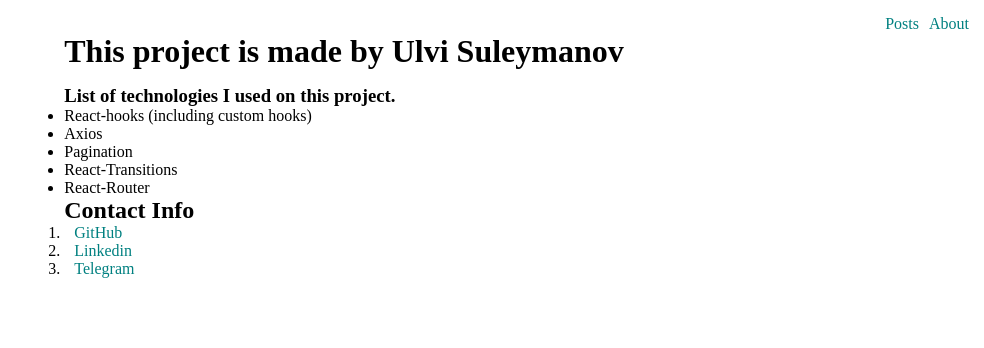
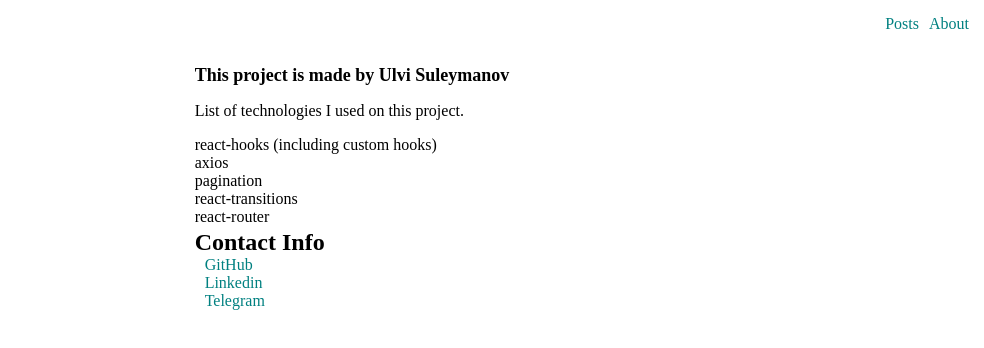
Before and after one commit to UlviSuleymanov/toodaloo, a React (Create React App) app: page /about in a window 1280 px wide. Shown: the top 348 px of the page, without its empty margins (296-1280 px from the left). Built offline with nearby package versions, Linux system fonts and the light colour scheme.

Commit message:
Polished and updated to date.

```diff
--- a/public/index.html
+++ b/public/index.html
@@ -3,6 +3,12 @@
   <head>
     <meta charset="utf-8" />
     <meta name="viewport" content="width=device-width, initial-scale=1" />
+    <link rel="preconnect" href="https://fonts.googleapis.com" />
+    <link rel="preconnect" href="https://fonts.gstatic.com" crossorigin />
+    <link
+      href="https://fonts.googleapis.com/css2?family=Poppins:wght@300;400;600;700;900&display=swap"
+      rel="stylesheet"
+    />
     <title>Todaloo</title>
   </head>
   <body>
--- a/src/Styles/App.css
+++ b/src/Styles/App.css
@@ -61,3 +61,92 @@ a {
   color: teal;
   padding-left: 10px;
 }
+@media only screen and (min-width: 768px) {
+  .post {
+    padding: 1rem;
+    margin: 1rem;
+    font-weight: 300;
+  }
+  .page_wrapper {
+    margin: auto;
+    display: flex;
+    align-content: center;
+    flex-direction: row;
+    justify-content: center;
+  }
+  .page {
+    padding: auto;
+  }
+  .about {
+    display: flex;
+    flex-direction: column;
+    justify-content: center;
+    margin: auto;
+    font-weight: 300;
+  }
+
+  .tech {
+    display: flex;
+    justify-content: center;
+    flex-direction: column;
+  }
+  .tech > h1 {
+    margin-top: 1rem;
+    font-size: large;
+    font-weight: 700;
+    margin-left: 1rem;
+  }
+  .tech > h3 {
+    font-size: medium;
+    font-weight: 300;
+    padding: 1rem;
+    margin: 0;
+  }
+  .tech > ul {
+    display: flex;
+    flex-direction: column;
+    margin-left: 1rem;
+    font-weight: 200;
+    text-transform: lowercase;
+    font-size: 16px;
+    list-style-type: none;
+  }
+  .contact {
+    display: flex;
+    flex-direction: column;
+    margin: 1rem;
+    padding: 0px;
+    margin-top: 0.2rem;
+  }
+  .contact > ol {
+    margin: 0;
+    padding: 0;
+  }
+  .contact > ol > li {
+    margin: auto;
+    padding: 0px;
+    list-style: none;
+  }
+}
+
+.about {
+  display: flex;
+  flex-direction: column;
+  margin: auto;
+  margin-top: 1rem;
+  padding: auto;
+}
+
+.tech {
+  margin: auto;
+  padding: auto;
+}
+.tech > ul {
+  list-style-type: none;
+}
+.contact {
+  padding: auto;
+}
+.contact > ol {
+  list-style-type: upper-roman;
+}
--- a/src/components/PostItem.jsx
+++ b/src/components/PostItem.jsx
@@ -6,7 +6,7 @@ const PostItem = (props) => {
     <div className="post">
       <div className="post__container">
         <strong>
-          {props.post.id}. {props.post.title}
+          {props.number}. {props.post.title}
         </strong>
         <div>{props.post.body}</div>
       </div>
--- a/src/pages/About.jsx
+++ b/src/pages/About.jsx
@@ -2,8 +2,9 @@ import React from 'react';
 
 const About = () => {
   return (
-    <div>
-      <h1 style={{ marginBottom: 15 }}>This project is made by Ulvi Suleymanov</h1>
+    <div className="about">
+      <div className="tech">
+        <h1>This project is made by Ulvi Suleymanov</h1>
         <h3>List of technologies I used on this project.</h3>
         <ul>
           <li>React-hooks (including custom hooks)</li>
@@ -12,6 +13,8 @@ const About = () => {
           <li>React-Transitions</li>
           <li>React-Router</li>
         </ul>
+      </div>
+      <div className="contact">
         <h2>Contact Info</h2>
         <ol>
           <li>
@@ -25,6 +28,7 @@ const About = () => {
           </li>
         </ol>
       </div>
+    </div>
   );
 };
 
```
Also changed, not shown: 1 other file (tests, documents, lock files or other folders). Lines whose indentation alone changed are shown as unchanged.
